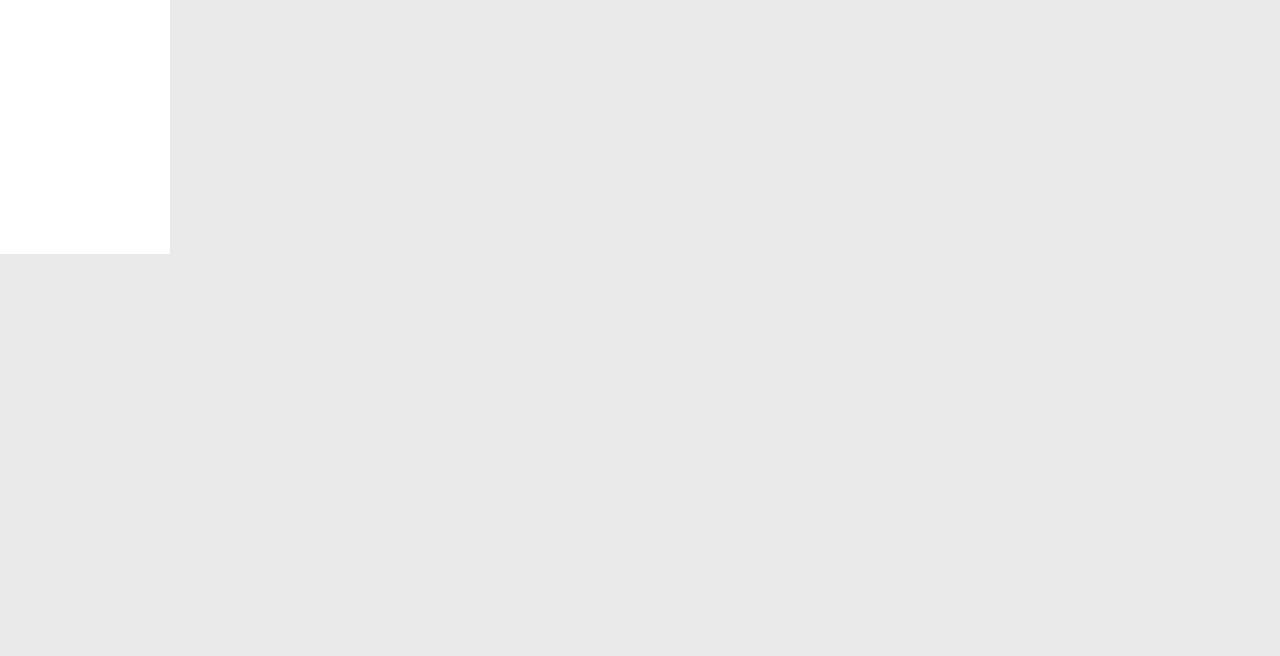
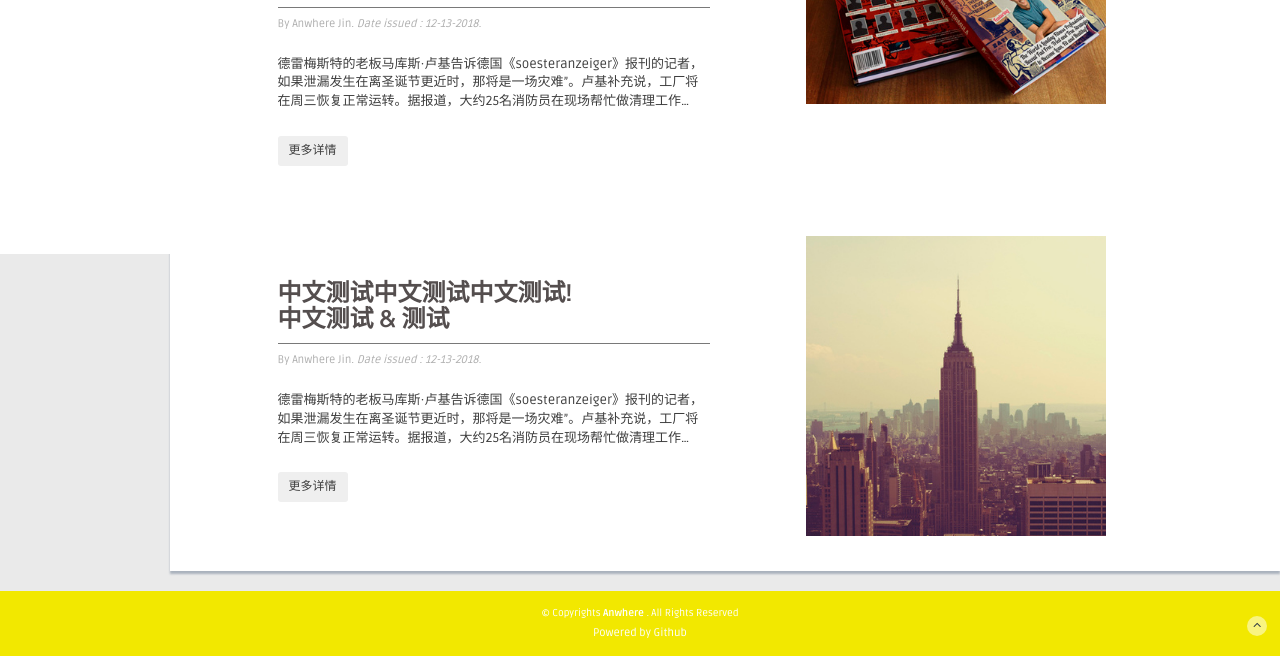
Before and after one commit to Anwhere/Anwhere, a plain HTML site: page index.html in a window 1280 px wide. Shown: the part 546-1202 px from the top of the page. Before the commit the page ends 800 px from the top, so only its background shows below. Drawn offline with Linux system fonts and the light colour scheme.

Commit message:
V201812131803 update website file

```diff
--- a/css/style.css
+++ b/css/style.css
@@ -16,7 +16,7 @@ Website: http://Alvarez.is/
 
 /* BASIC THEME CONFIGURATION */
 body {
-    color: #f9f9f9;
+    color: #3e3e3e;
 	background: #eaeaea;
     font-family: 'Ruda', sans-serif;
     padding: 0px !important;
@@ -399,7 +399,7 @@ ul.sidebar-menu li a.active i {
 
 /* MAIN CONTENT CONFIGURATION */
 #main-content {
-    margin-left: 210px;
+    margin-left: 170px;
 }
 
 .header, .footer {
@@ -1080,15 +1080,34 @@ PANELS CONFIGURATIONS
 
 /*Content Panel*/
 .content-panel {
-	background: #ffffff;
+	background: #FFFFFF;
 	box-shadow: 0px 3px 2px #aab2bd;
-	padding-top: 15px;
-	padding-bottom: 5px;
+	padding-top: 25px;
+	padding-bottom: 35px;
 }
 .content-panel h4 {
 	margin-left: 10px;
 }
-
+.content-panel h3 {
+    font-weight: bold;
+    color: #544e4e;
+}
+.content-panel h5 {
+    font-size: 11px;
+    color: #afafaf;
+}
+.content-panel h5 span{
+    font-style: italic;
+}
+.content-panel hr{
+    margin-top: 5px;
+    margin-bottom: 5px;
+    border: 0;
+    border-top: 1px solid #797979;
+}
+.content-panel .mt{
+
+}
 /*WEATHER PANELS*/
 
 /* Weather 1 */
@@ -2154,10 +2173,11 @@ ul.my-friends li .friends-pic {
 	width: auto;
 }
 .invoice-body {
-	padding: 30px;
+	padding: 18px;
 }
 .invoice-body h1 {
 	font-weight: 900;
+    font-size: 72px;
 }
 .invoice-body h4 {
 	margin-left: 0px;
@@ -3449,3 +3469,6 @@ ul.chat-available-user li a:hover {
 #copyrights a {
   color: #fff;
 }
+
+
+/*inbackimg*/
--- a/index.html
+++ b/index.html
@@ -143,12 +143,65 @@
         MAIN CONTENT
         *********************************************************************************************************************************************************** -->
     <!--main content start-->
-    <section id="main-content">
-      <section class="wrapper">
-        <div class="row">
+    <section id="main-content" >
+      <section class="wrapper ">
+        <div class="row content-panel">
+          <div class="col-lg-10 col-lg-offset-1">
+            <div class="row">
+              <div class="col-md-6 mt">
+                <h3>中文测试中文测试中文测试!<br>中文测试 &amp; 测试</h3>
+                <hr>
+                <h5>By Anwhere Jin. <span>Date issued : 12-13-2018.</span></h5>
+                <p class="mt">德雷梅斯特的老板马库斯·卢基告诉德国《soesteranzeiger》报刊的记者，如果泄漏发生在离圣诞节更近时，那将是一场灾难”。卢基补充说，工厂将在周三恢复正常运转。据报道，大约25名消防员在现场帮忙做清理工作…</p>
+                <p class="mt"><button class="btn btn-sm btn-trans">更多详情</button></p>
+              </div>
 
+              <div class="col-md-6 centered">
+                <img src="img/ny.jpg" width="300">
+              </div>
+            </div>
+          </div>
+        </div>
 
+        <div class="row content-panel">
+          <div class="col-lg-10 col-lg-offset-1">
+            <div class="row">
+
+              <div class="col-md-6 mt">
+                <h3>中文测试中文测试中文测试!<br>中文测试 &amp; 测试</h3>
+                <hr>
+                <h5>By Anwhere Jin. <span>Date issued : 12-13-2018.</span></h5>
+                <p class="mt">德雷梅斯特的老板马库斯·卢基告诉德国《soesteranzeiger》报刊的记者，如果泄漏发生在离圣诞节更近时，那将是一场灾难”。卢基补充说，工厂将在周三恢复正常运转。据报道，大约25名消防员在现场帮忙做清理工作…</p>
+                <p class="mt"><button class="btn btn-sm btn-trans">更多详情</button></p>
+              </div>
+
+              <div class="col-md-6 centered">
+                <img src="img/portfolio/port01.jpg" width="300">
+              </div>
+            </div>
+          </div>
         </div>
+
+        <div class="row content-panel">
+          <div class="col-lg-10 col-lg-offset-1">
+            <div class="row">
+              <div class="col-md-6 mt">
+                <h3>中文测试中文测试中文测试!<br>中文测试 &amp; 测试</h3>
+                <hr>
+                <h5>By Anwhere Jin. <span>Date issued : 12-13-2018.</span></h5>
+                <p class="mt">德雷梅斯特的老板马库斯·卢基告诉德国《soesteranzeiger》报刊的记者，如果泄漏发生在离圣诞节更近时，那将是一场灾难”。卢基补充说，工厂将在周三恢复正常运转。据报道，大约25名消防员在现场帮忙做清理工作…</p>
+                <p class="mt"><button class="btn btn-sm btn-trans">更多详情</button></p>
+              </div>
+
+              <div class="col-md-6 centered">
+                <img src="img/ny.jpg" width="300">
+              </div>
+              <br>
+              <br>
+            </div>
+          </div>
+        </div>
+
         <!-- /row -->
       </section>
     </section>
```
Also changed, not shown: lib/common-scripts.js.
